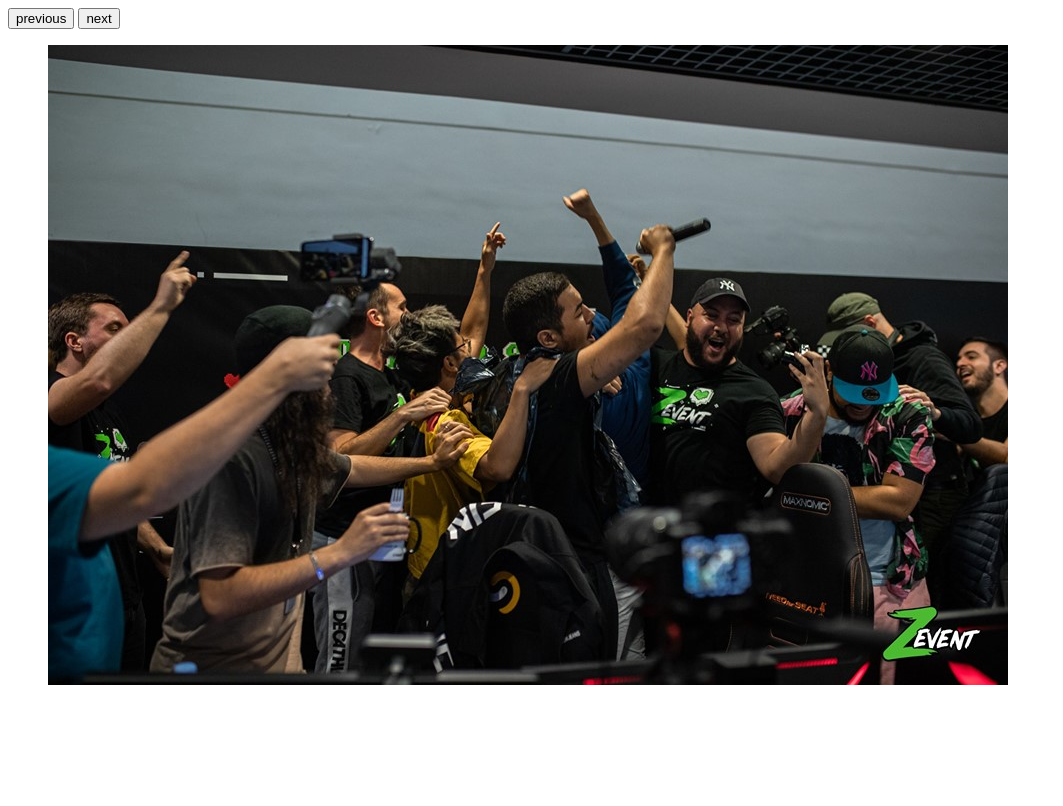
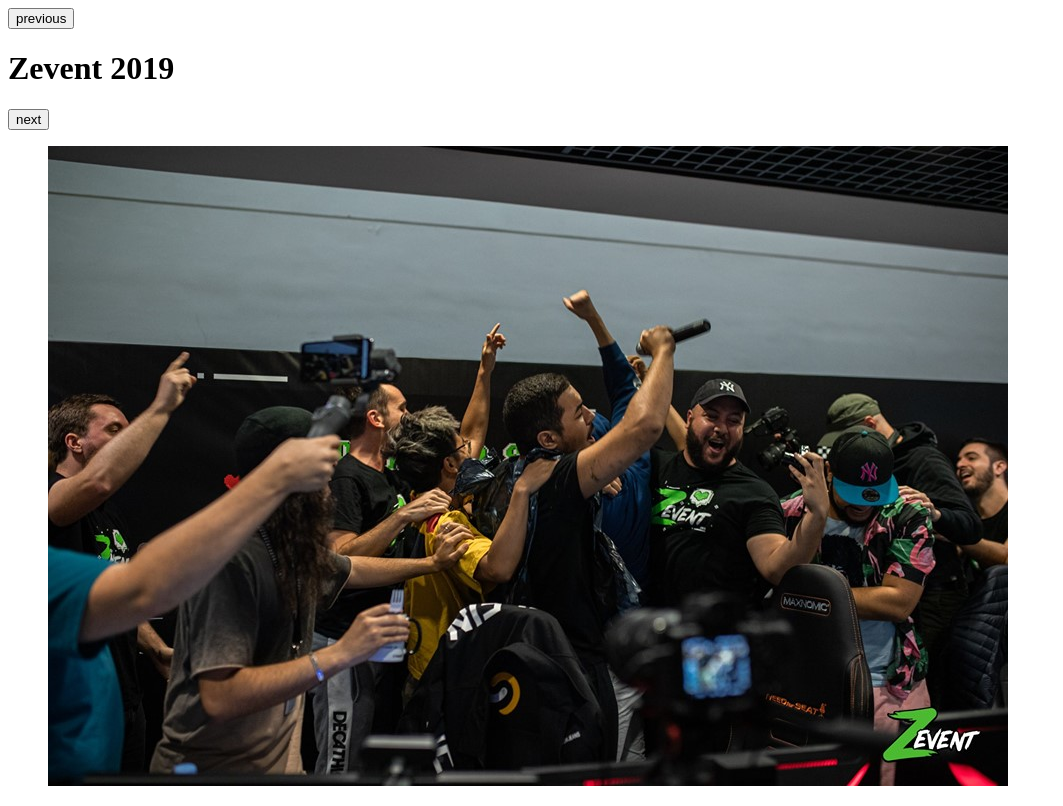
Before and after one commit to LMachart/Carousel-Js-, a plain HTML site: page index.html in a window 1280 px wide. Shown: the whole page, without its empty margins (0-1063 px from the left). Drawn offline with Linux system fonts and the light colour scheme.

Commit message:
add a h1 in index.html

```diff
--- a/index.html
+++ b/index.html
@@ -12,8 +12,11 @@
 </head>
 
 <body>
+    <div class="button">
     <button class="btn1">previous</button>
+    <h1>Zevent 2019</h1>
     <button class="btn2">next</button>
+</div>
     <ul>
         <li class="active">
             <img src="images/zevent1.jpg" alt="zevent">
```
